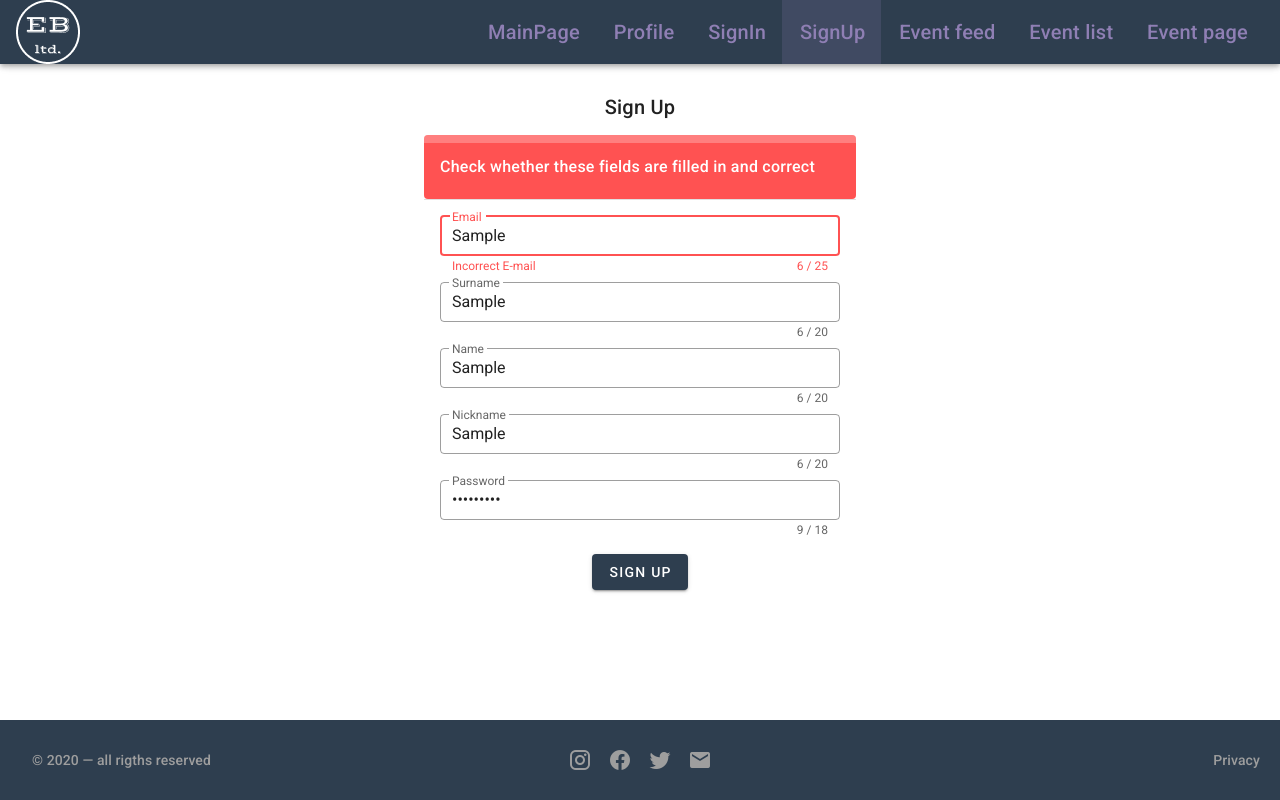
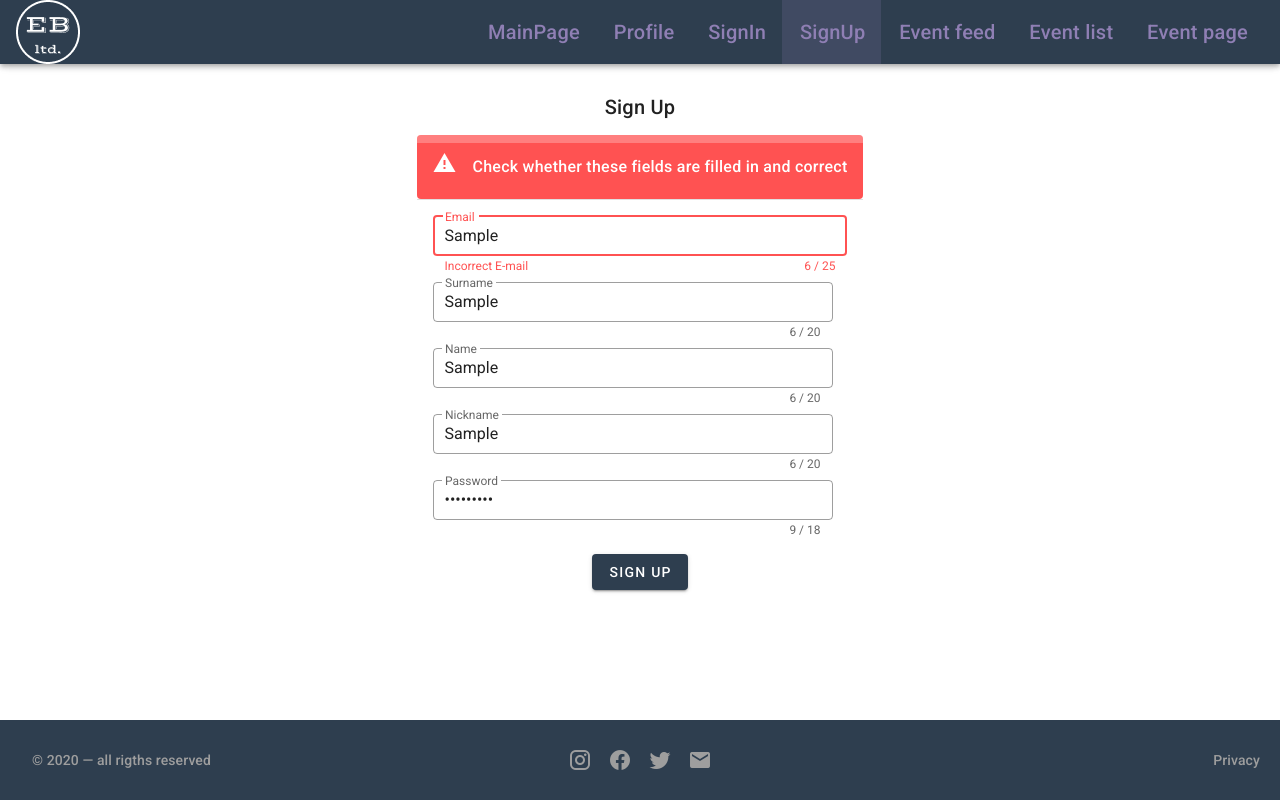
Before and after one commit to KamiMeow/EventBand, a Vue app: page /sign-up in a window 1280 px wide. Both pictures are taken after typing "Sample", "Sample", "Sample", "Sample", "Sample123" into the empty fields and a click on the button "SIGN UP". Built offline with nearby package versions, Linux system fonts and the light colour scheme; a web font is replaced by a local one.

Commit message:
FormBase: update

```diff
--- a/src/components/base/FormBase.vue
+++ b/src/components/base/FormBase.vue
@@ -1,9 +1,12 @@
 <template>
   <form-validate @submit="handleSubmit" @fail-validation="hadleFailValidation">
-    <v-card elevation="0">
+    <v-card
+			elevation="0"
+			max-width="500px"
+			>
       <v-card-title class="pa-0">
         <v-layout column>
-          <v-layout align-center>
+          <v-layout justify-center>
             <slot name="title">
               <span
                 class="font-weight-regular"
@@ -15,13 +18,16 @@
 					<v-flex xs12>
 						<v-slide-y-transition>
 							<v-alert
-                v-if="error"
+								v-if="message"
 								style="width:100%"
 								class="mb-0 mt-3"
 								border="top"
-                color="error"
+								:type="typeAlert"
+								:color="typeAlert"
 								dark
-              >{{ error }}</v-alert>
+							>
+								{{ message }}
+							</v-alert>
 						</v-slide-y-transition>
 					</v-flex>
 
@@ -33,7 +39,7 @@
         <slot></slot>
       </v-card-text>
 
-      <v-card-actions>
+      <v-card-actions >
 				<slot name="actions"></slot>
       </v-card-actions>
 			<slot name="afterTitle">
@@ -65,21 +71,26 @@ export default {
   },
 
   data: () => ({
-    error: '',
+		message: '',
+		typeAlert: 'info',
   }),
 
   methods: {
     hadleFailValidation(e) {
-      this.$emit('fail-validation', e);
-      return this.error = 'Check whether these fields are filled in and correct';
+			this.typeAlert = 'error'
+      this.message = 'Check whether these fields are filled in and correct';
+			return this.$emit('fail-validation', e);
     },
     handleSubmit(e) {
-      this.$emit('submit', e);
-      return this.error = '';
+			this.typeAlert = 'info';
+			this.message = '';
+			return this.$emit('submit', e);
     },
 
-    setError(error) {
-      return this.error = error;
+    setAlert(message, type = 'error') {
+			this.typeAlert = type;
+			this.message = message;
+			return;
     },
 	},
 };
```
Lines whose indentation alone changed are shown as unchanged.
